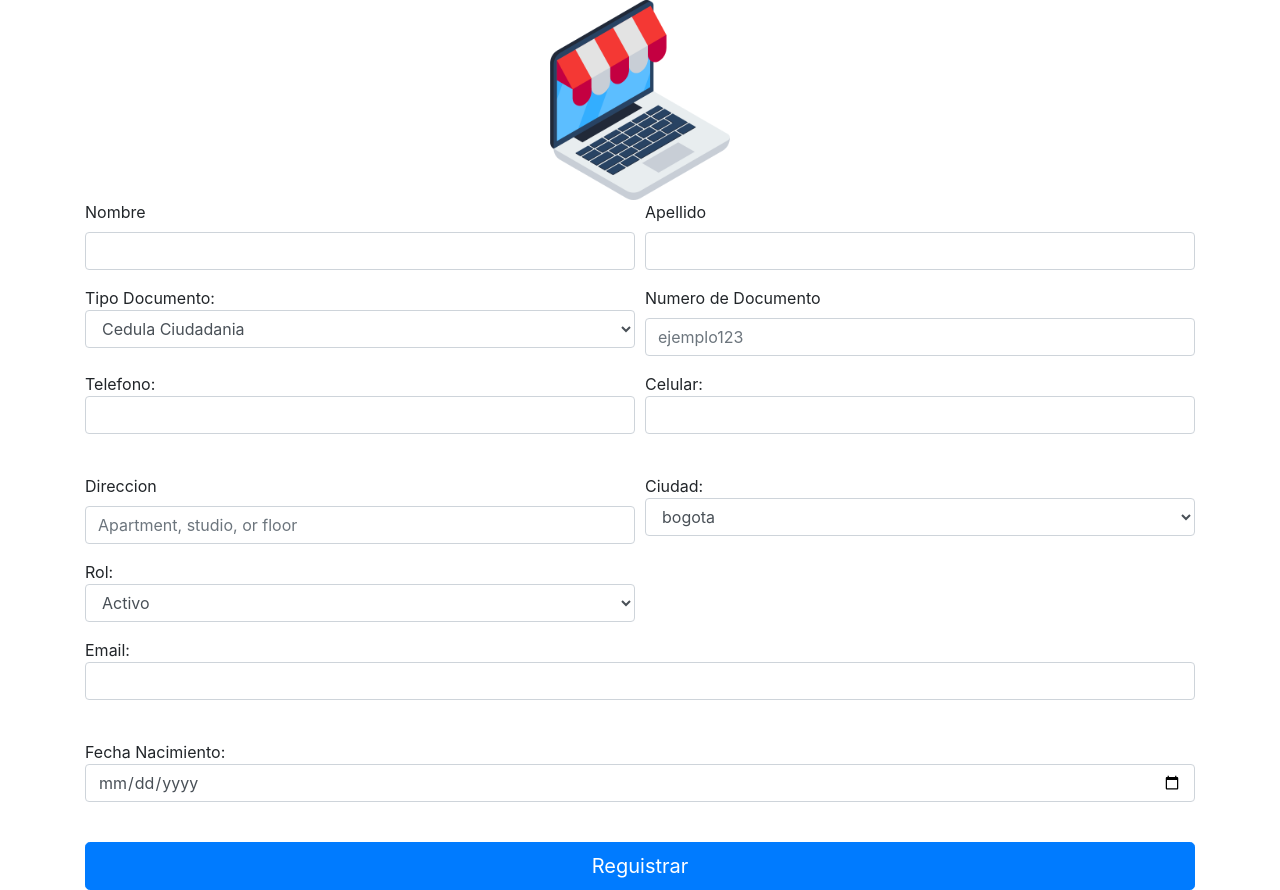
After one commit to 3steb4n/MercadoPHP, a PHP site: page /Vista/NuevoUsuario.php in a window 1280 px wide. The commit adds this page. Run offline with PHP 8.4, Linux system fonts and the light colour scheme; some libraries are stand-ins or nearby versions.

Commit message:
se actualiza el login con dos campos nuevos registrarse y olvido 	su contraseña.

```diff
--- a/Proyecto/PHP/DatabaseConnection.php
+++ b/Proyecto/PHP/DatabaseConnection.php
@@ -4,7 +4,7 @@ class DatabaseConnection{
         $server = "localhost";
         $dataBase = "virtualmarket";
         $userNameDataBase = "root";
-        $passwordDataBase = "Qwerty123*";
+        $passwordDataBase = "1q2w3e4r";
 
         $connectDataBase = mysqli_connect($server, $userNameDataBase, $passwordDataBase, $dataBase);
 
--- a/Proyecto/Vista/Login.php
+++ b/Proyecto/Vista/Login.php
@@ -31,7 +31,10 @@
 	      </div>
 		  <span id="mensaje" style="color: red;"></span>
 	      <button type="button" onclick="verificarLog(email.value, password.value)" class="btn btn-primary">Ingresar</button>
+	      <a href="NuevoUsuario.php" class="btn btn-primary">Reguistrate</a>
+	    	<a href="Olvido_Contraseña.php">Olvido su Contraseña</a>
 	    </form>
+
 	  </div>
 	</div>
 </body>
--- /dev/null
+++ b/Proyecto/Vista/NuevoUsuario.php
@@ -0,0 +1,81 @@
+<?php?>
+<!DOCTYPE html>
+<html>
+<head>
+	<title>Reguistro Nuevo</title>
+	 <meta charset="utf-8">
+    <meta name="viewport" content="width=device-width, initial-scale=1, shrink-to-fit=no">
+
+    <!-- Bootstrap CSS -->
+    <link rel="stylesheet" href="https://stackpath.bootstrapcdn.com/bootstrap/4.5.2/css/bootstrap.min.css" integrity="sha384-JcKb8q3iqJ61gNV9KGb8thSsNjpSL0n8PARn9HuZOnIxN0hoP+VmmDGMN5t9UJ0Z" crossorigin="anonymous">
+	<script src="https://code.jquery.com/jquery-3.5.1.slim.min.js" integrity="sha384-DfXdz2htPH0lsSSs5nCTpuj/zy4C+OGpamoFVy38MVBnE+IbbVYUew+OrCXaRkfj" crossorigin="anonymous"></script>
+	<script src="https://cdn.jsdelivr.net/npm/popper.js@1.16.1/dist/umd/popper.min.js" integrity="sha384-9/reFTGAW83EW2RDu2S0VKaIzap3H66lZH81PoYlFhbGU+6BZp6G7niu735Sk7lN" crossorigin="anonymous"></script>
+	<script src="https://stackpath.bootstrapcdn.com/bootstrap/4.5.2/js/bootstrap.min.js" integrity="sha384-B4gt1jrGC7Jh4AgTPSdUtOBvfO8shuf57BaghqFfPlYxofvL8/KUEfYiJOMMV+rV" crossorigin="anonymous"></script>
+	<script src="../js/ValidarUsuario.js"></script>
+</head>
+<body>
+	<form method="POST" action="Reguistro.php">
+		<div class="container-sm">
+			<div class="text-center">
+  				<img src="../Iconos_o_Imagenes/laptop.png" class="rounded" height="200px" width="200px">
+			</div>
+			<div class="form-row">
+			    <div class="form-group col-md-6">
+			      <label for="inputEmail4">Nombre</label>
+			      <input type="email" class="form-control" id="inputEmail4">
+			    </div>
+			    <div class="form-group col-md-6">
+			      <label for="inputPassword4">Apellido</label>
+			      <input type="password" class="form-control" id="inputPassword4">
+			    </div>
+			  </div>
+			  <div class="form-row">
+			  <div class="form-group col-md-6">
+				Tipo Documento: <select id="tipodocumento"  class="form-control" name="tipodocumento">
+					<option value="1">Cedula Ciudadania</option>
+					<option value="2">Cedula Extranjera</option>
+					<option value="3">Tarjeta Identidad</option>
+				</select>
+				</div>
+			  <div class="form-group col-md-6">
+			    <label for="inputAddress">Numero de Documento</label>
+			    <input type="text" class="form-control" id="inputAddress" placeholder="ejemplo123">
+			  </div>
+				 <div class="form-group col-md-6">
+					Telefono: <input type="tel" class="form-control" id="telefono" name="telefono"><br/>
+				</div>
+				<div class="form-group col-md-6">
+					Celular: <input type="tel" class="form-control" id="celular" name="celular"><br/>
+				</div>
+			<div class="form-group col-md-6" >
+			    <label for="inputAddress2">Direccion</label>
+			    <input type="text" class="form-control" id="inputAddress2" placeholder="Apartment, studio, or floor">
+			  </div>
+			  <div class="form-group col-md-6">
+				Ciudad: <select class="form-control" id="ciudad" name="ciudad">
+					<option value="1">bogota</option>
+					<option value="2">Colon</option>
+					<option value="3">medellin</option>
+				</select>
+				</div>
+				<div class="form-group col-md-6">
+				Rol: <select class="form-control" id="rol" name="rol">
+					<option value="1">Activo</option>
+					<option value="2">Inactivo</option>
+					<option value="3">Bloqueado</option>
+				</select>
+				</div>
+			</div>
+
+			<div class="form-group">
+					Email: <input type="text"  class="form-control" id="email" name="email"><br/>
+				</div>
+			<div class="form-group">
+					Fecha Nacimiento: <input type="date"  class="form-control" id="fecha" name="fecha"><br/>
+			</div>
+			  <button type="submit" class="btn btn-primary btn-lg btn-block">Reguistrar</button>
+		</div>
+	</form>
+
+</body>
+</html>
```
